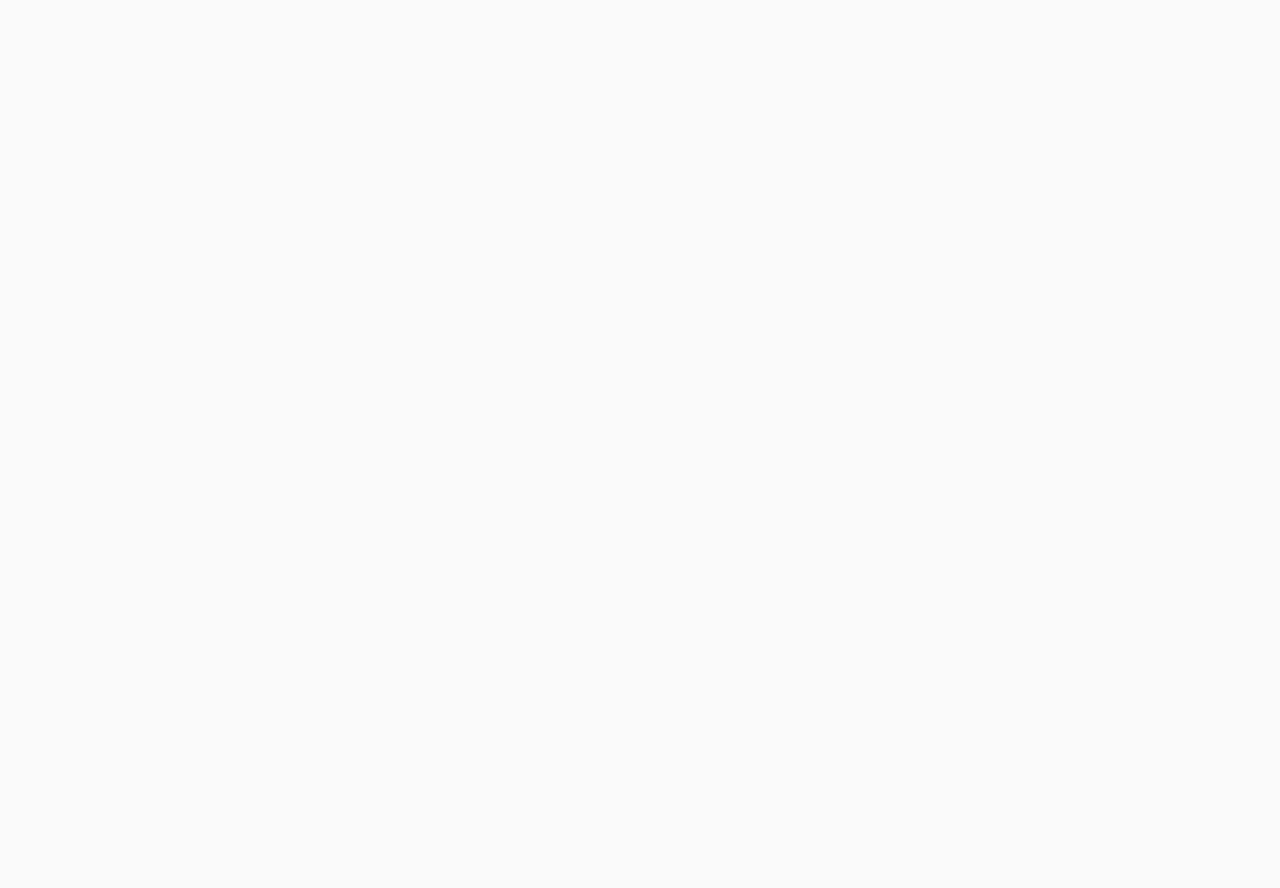
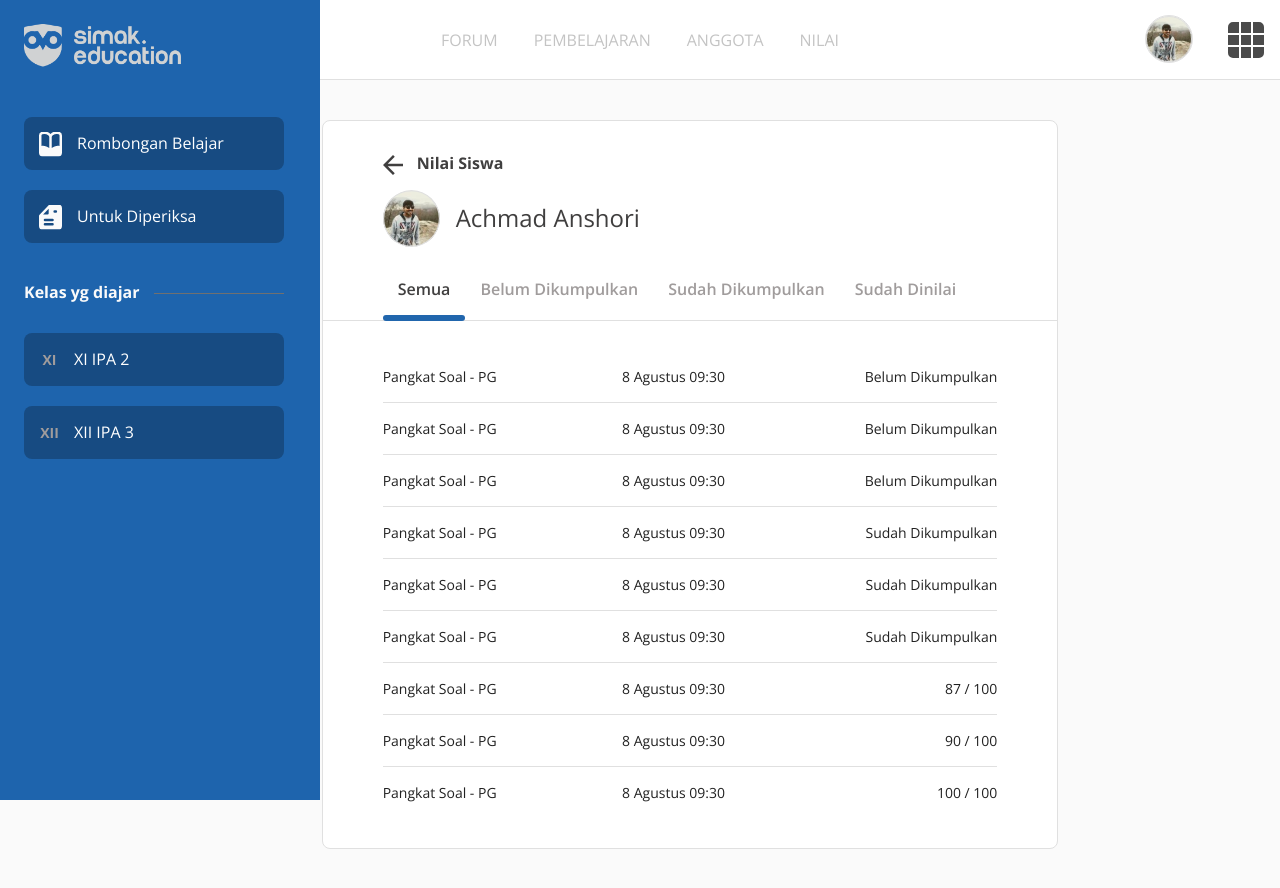
Before and after one commit to luthfimunadzar/simak-edu, a Nuxt app: page /dashboard/kelas/1/nilai/1 in a window 1280 px wide. Before the commit this address had no page. Before the commit the page ends 800 px from the top, so only its background shows below. Built offline with nearby package versions, Linux system fonts and the light colour scheme.

Commit message:
detail nilai siswa

```diff
--- a/assets/css/pages/login.scss
+++ b/assets/css/pages/login.scss
@@ -44,13 +44,14 @@
             }
             h3{
                 font-size: 37px;
+                width: 80%;
                 font-weight: bold;
                 color: $t;
                 margin-bottom: 150px;
                 position: relative;
                 z-index: 2;
                 @media screen and (max-width: 1199px){
-                    font-size: 32px;
+                    font-size: 30px;
                 }
                 @media screen and (max-width: 991px){
                     display: none;
@@ -102,7 +103,7 @@
                 position: absolute;
                 top: 50%;
                 transform: translateY(-50%);
-                right: -30px;
+                right: -20px;
                 width: 500px;
                 z-index: 1;
                 @media screen and (max-width: 1199px){
--- a/assets/css/pages/nilai.scss
+++ b/assets/css/pages/nilai.scss
@@ -71,6 +71,15 @@
                 border-top: 1px solid #E0E0E0;
                 border-bottom: none !important;
                 box-shadow: none !important;
+                .nilai-detail-link{
+                    color: $t;
+                    display: block;
+                    transition: all 0.3s ease;
+                    &:hover, &:focus{
+                        color: $ter;
+                        text-decoration: none;
+                    }
+                }
                 .image-siswa{
                     display: block;
                     width: 30px;
@@ -136,3 +145,96 @@
         }
     }
 }
+
+.detail-nilai{
+    background-color: $wt;
+    border-radius: 8px;
+    border: 1px solid #E0E0E0;
+    .head-detail-nilai{
+        padding: 30px 60px;
+        .back-link{
+            color: $t;
+            font-size: 16px;
+            font-weight: bold;
+            margin-bottom: 15px;
+            display: inline-block;
+            img{
+                width: 20px;
+                display: inline-block;
+                vertical-align: middle;
+                margin-right: 10px;
+            }
+            &:hover, &:focus{
+                text-decoration: none;
+            }
+        }
+        .avatar{
+            display: block;
+            .image{
+                width: 57px;
+                height: 57px;
+                border-radius: 50%;
+                margin-right: 16px;
+                display: inline-block;
+                vertical-align: middle;
+                background-size: cover;
+                background-position: center center;
+            }
+            h5{
+                font-size: 24px;
+                color: $t;
+                display: inline-block;
+                vertical-align: middle;
+                margin: 0;
+            }
+        }
+    }
+    .tabs{
+        .nav-tabs{
+            padding: 0 60px;
+            border-bottom: 1px solid #E0E0E0;
+            .nav-item{
+                .nav-link{
+                    font-size: 16px;
+                    font-weight: 600;
+                    color: #A09C9C;
+                    background-color: transparent;
+                    padding: 0 15px 20px 15px;
+                    border: none;
+                    position: relative;
+                    transition: all 0.3s ease;
+                    &:after{
+                        content: "";
+                        position: absolute;
+                        bottom: 0;
+                        left: 0;
+                        right: 0;
+                        border-radius: 15px;
+                        height: 6px;
+                        background-color: $ter;
+                        opacity: 0;
+                        transition: all 0.3s ease;
+                    }
+                    &.active{
+                        color: $t;
+                        &:after{
+                            opacity: 1;
+                        }
+                    }
+                }
+            }
+        }
+        .tab-content{
+            .tab-pane{
+                padding: 30px 60px;
+                .table-detail-nilai{
+                    tr{
+                        td{
+                            padding: 15px 0;
+                        }
+                    }
+                }
+            }
+        }
+    }
+}
--- /dev/null
+++ b/pages/dashboard/kelas/_id/nilai/_idn.vue
@@ -0,0 +1,211 @@
+<template>
+  <div>
+    <b-container fluid>
+      <b-row>
+        <b-col lg="8" offset-lg="2">
+          <div class="detail-nilai">
+            <div class="head-detail-nilai">
+              <b-link :to="localePath({ name: 'dashboard-kelas-id-nilai', params: { id: $route.params.id } })" class="back-link"><img src="/back.svg" alt=""> Nilai Siswa</b-link>
+              <div class="avatar">
+                <span class="image" :style="{ backgroundImage: 'url(' + detailNilai.img + ')' }"></span>
+                <h5>{{ detailNilai.name }}</h5>
+              </div>
+            </div>
+            <b-tabs>
+              <b-tab active>
+                <template v-slot:title>
+                  Semua
+                </template>
+
+                <v-data-table
+                  :items="detailNilai.nilai"
+                  :hide-default-footer="true"
+                  class="table-detail-nilai"
+                >
+                  <template v-slot:item="{ item }">
+                    <tr>
+                      <td>{{ item.name }}</td>
+                      <td class="text-center">{{ item.batas }}</td>
+                      <td class="text-right">{{ (item.status === 'Sudah Dinilai') ? item.grade : item.status }}</td>
+                    </tr>
+                  </template>
+                </v-data-table>
+              </b-tab>
+
+              <b-tab>
+                <template v-slot:title>
+                  Belum Dikumpulkan
+                </template>
+
+                <v-data-table
+                  :items="NilaiBKumpul"
+                  :hide-default-footer="true"
+                  class="table-detail-nilai"
+                >
+                  <template v-slot:item="{ item }">
+                    <tr>
+                      <td>{{ item.name }}</td>
+                      <td class="text-center">{{ item.batas }}</td>
+                      <td class="text-right">{{ item.status }}</td>
+                    </tr>
+                  </template>
+                </v-data-table>
+              </b-tab>
+
+              <b-tab>
+                <template v-slot:title>
+                  Sudah Dikumpulkan
+                </template>
+
+                <v-data-table
+                  :items="NilaiSKumpul"
+                  :hide-default-footer="true"
+                  class="table-detail-nilai"
+                >
+                  <template v-slot:item="{ item }">
+                    <tr>
+                      <td>{{ item.name }}</td>
+                      <td class="text-center">{{ item.batas }}</td>
+                      <td class="text-right">{{ item.status }}</td>
+                    </tr>
+                  </template>
+                </v-data-table>
+              </b-tab>
+
+              <b-tab>
+                <template v-slot:title>
+                  Sudah Dinilai
+                </template>
+
+                <v-data-table
+                  :items="NilaiDinilai"
+                  :hide-default-footer="true"
+                  class="table-detail-nilai"
+                >
+                  <template v-slot:item="{ item }">
+                    <tr>
+                      <td>{{ item.name }}</td>
+                      <td class="text-center">{{ item.batas }}</td>
+                      <td class="text-right">{{ item.grade }}</td>
+                    </tr>
+                  </template>
+                </v-data-table>
+              </b-tab>
+            </b-tabs>
+          </div>
+        </b-col>
+      </b-row>
+    </b-container>
+  </div>
+</template>
+
+<script>
+import _ from 'lodash'
+
+export default {
+  layout: 'dashboard',
+  data(){
+    return{
+      date: "",
+      detailNilai: {
+        id: 1,
+        name: 'Achmad Anshori',
+        img: '/profile.svg',
+        nilai: [
+          {
+            id: 1,
+            name: 'Pangkat Soal - PG',
+            batas: '8 Agustus 09:30',
+            status: 'Belum Dikumpulkan',
+            grade: '',
+          },
+          {
+            id: 2,
+            name: 'Pangkat Soal - PG',
+            batas: '8 Agustus 09:30',
+            status: 'Belum Dikumpulkan',
+            grade: '',
+          },
+          {
+            id: 3,
+            name: 'Pangkat Soal - PG',
+            batas: '8 Agustus 09:30',
+            status: 'Belum Dikumpulkan',
+            grade: '',
+          },
+          {
+            id: 4,
+            name: 'Pangkat Soal - PG',
+            batas: '8 Agustus 09:30',
+            status: 'Sudah Dikumpulkan',
+            grade: '',
+          },
+          {
+            id: 5,
+            name: 'Pangkat Soal - PG',
+            batas: '8 Agustus 09:30',
+            status: 'Sudah Dikumpulkan',
+            grade: '',
+          },
+          {
+            id: 6,
+            name: 'Pangkat Soal - PG',
+            batas: '8 Agustus 09:30',
+            status: 'Sudah Dikumpulkan',
+            grade: '',
+          },
+          {
+            id: 7,
+            name: 'Pangkat Soal - PG',
+            batas: '8 Agustus 09:30',
+            status: 'Sudah Dinilai',
+            grade: '87 / 100',
+          },
+          {
+            id: 8,
+            name: 'Pangkat Soal - PG',
+            batas: '8 Agustus 09:30',
+            status: 'Sudah Dinilai',
+            grade: '90 / 100',
+          },
+          {
+            id: 9,
+            name: 'Pangkat Soal - PG',
+            batas: '8 Agustus 09:30',
+            status: 'Sudah Dinilai',
+            grade: '100 / 100',
+          },
+        ]
+      }
+    }
+  },
+  computed: {
+    NilaiBKumpul(){
+      var arrayNilai = _.filter(this.detailNilai.nilai, { 'status': 'Belum Dikumpulkan' })
+      return arrayNilai
+    },
+    NilaiSKumpul(){
+      var arrayNilai = _.filter(this.detailNilai.nilai, { 'status': 'Sudah Dikumpulkan' })
+      return arrayNilai
+    },
+    NilaiDinilai(){
+      var arrayNilai = _.filter(this.detailNilai.nilai, { 'status': 'Sudah Dinilai' })
+      return arrayNilai
+    },
+  },
+  mounted(){
+    this.$store.commit("kelas/setMenu", true);
+    this.$store.commit("kelas/setIdKelas", this.$route.params.id);
+    this.closeSidebarMenu()
+  },
+	methods: {
+    closeSidebarMenu(){
+      var menu = document.querySelector('.menu-rombongan')
+      var sidebar = document.querySelector('.sidebar')
+
+      menu.classList.remove('slideBot')
+      sidebar.classList.remove('slideIn')
+    }
+	}
+}
+</script>
--- a/pages/dashboard/kelas/_id/nilai/index.vue
+++ b/pages/dashboard/kelas/_id/nilai/index.vue
@@ -13,7 +13,6 @@
                 format="MMM YYYY"
                 value-type="MMM YYYY"
                 placeholder="Jun 2020 ~ Jul 2020"
-                :disabled-date="notBeforeToday"
                 range
               ></date-picker>
             </client-only>
@@ -41,7 +40,7 @@
             <template v-slot:item="{ item }">
               <tr>
                 <td><span :class="[{ 'rate': item.name === 'Rata-Rata Kelas' },'image-siswa']" :style="{ backgroundImage: 'url(' + item.img + ')' }"></span></td>
-                <td>{{ item.name }}</td>
+                <td><b-link :to="localePath({ name: 'dashboard-kelas-id-nilai-idn', params: { id: $route.params.id, idn: item.id } })" class="nilai-detail-link">{{ item.name }}</b-link></td>
                 <td v-for="nilai in item.nilaiall" :key="nilai.id">{{ nilai.nilai }}</td>
               </tr>
             </template>
```
